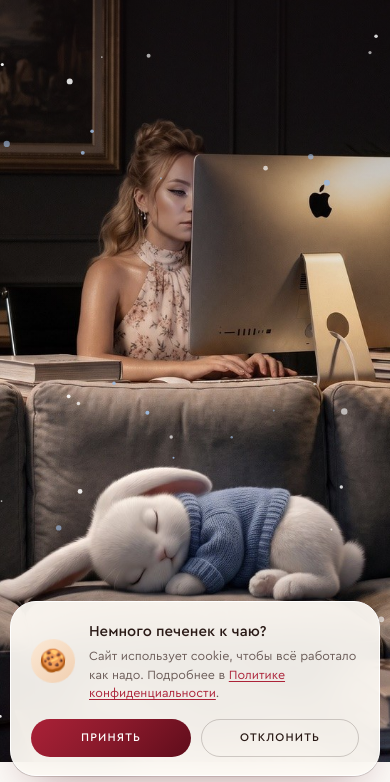
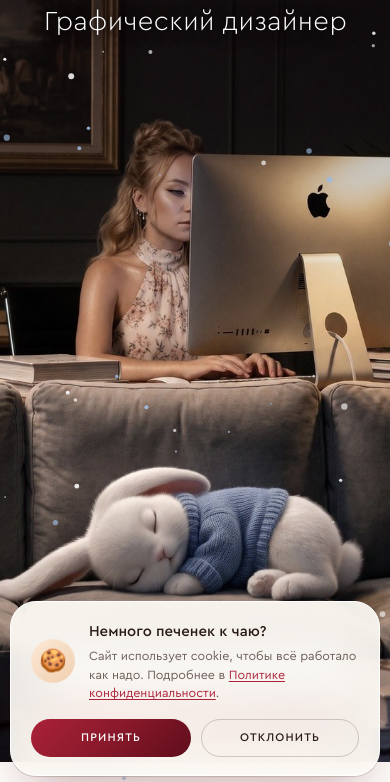
Before and after one commit to lenashya-coder/lenashya-site, a plain HTML site: page index.html in a window 390 px wide. Shown: the part 58-840 px from the top of the page. Drawn offline with Linux system fonts and the light colour scheme.

Commit message:
Мобильный хиро: кнопки под Люсьеном, прелоадер, размытие первого экрана при прокрутке

```diff
--- a/index.html
+++ b/index.html
@@ -153,6 +153,23 @@ em{font-style:normal}
 }
 .hero-h1 .scr{font-family:var(--script);font-size:.95em;line-height:1;padding-left:.04em}
 .hero-btns{margin-top:44px;display:flex;gap:18px;flex-wrap:wrap}
+/* прелоадер + интро-размытие хиро */
+#preloader{
+  position:fixed;inset:0;z-index:300;background:var(--grad-red);
+  display:flex;flex-direction:column;align-items:center;justify-content:center;gap:24px;
+  transition:opacity .6s ease,visibility .6s;
+}
+#preloader.done{opacity:0;visibility:hidden;pointer-events:none}
+#preloader img{height:44px;width:auto;animation:plPulse 1.6s ease-in-out infinite}
+#preloader .pl-bar{width:132px;height:2px;border-radius:2px;background:rgba(255,255,255,.14);overflow:hidden}
+#preloader .pl-bar i{display:block;height:100%;width:40%;border-radius:2px;background:rgba(255,255,255,.9);animation:plSlide 1.1s ease-in-out infinite}
+@keyframes plPulse{0%,100%{opacity:.55;transform:scale(.97)}50%{opacity:1;transform:scale(1)}}
+@keyframes plSlide{0%{transform:translateX(-130%)}100%{transform:translateX(340%)}}
+.hero-ph img{transition:filter .12s linear}
+body.hero-anim .hero-txt,body.hero-anim .hero-swipe{opacity:0;transition:opacity .25s linear}
+@media (prefers-reduced-motion:reduce){
+  #preloader img,#preloader .pl-bar i{animation:none}
+}
 .btn{
   display:inline-flex;align-items:center;justify-content:center;
   border-radius:999px;padding:18px 36px;
@@ -167,6 +184,8 @@ em{font-style:normal}
 .hero-ph{position:relative;min-height:420px}
 .hero-ph picture{position:absolute;inset:0}
 .hero-ph img{position:absolute;inset:0;width:100%;height:100%;object-fit:cover;object-position:50% 50%}
+.hero-swipe{display:none}
+@media (prefers-reduced-motion:reduce){.hero-swipe{animation:none}}
 
 /* ===== Новогодний блок с Люсьеном ===== */
 .ny{
@@ -735,15 +754,41 @@ em{font-style:normal}
   body[data-page]:not([data-page="home"]) .hd-burger{color:var(--ink)}
   body[data-page]:not([data-page="home"]) main{padding-top:72px}
 
-  .hero{grid-template-columns:1fr;min-height:0;margin-top:0;border-radius:0;overflow:visible}
+  .hero{grid-template-columns:minmax(0,1fr);min-height:0;margin-top:0;border-radius:0;overflow:visible;position:relative}
+  /* заголовок — поверх фото вверху; стеклянный блок с пилюлей и кнопками — внизу, под кроликом */
+  .hero-txt .hero-h1{
+    position:absolute;top:64px;left:28px;right:28px;margin:0;z-index:3;
+    font-size:clamp(26px,7vw,34px);color:#fff;white-space:nowrap;
+    text-shadow:0 2px 16px rgba(10,6,8,.55),0 0 3px rgba(10,6,8,.35);
+  }
+  .hero-txt .hero-h1 .h1-more{display:none}
+  .hero-ph img{object-position:50% 30%}
   .hero-ph{order:-1;min-height:480px;height:calc(100vh - 24px);height:calc(100lvh - 24px);margin:0 -24px;aspect-ratio:auto}
   .hero-ph::before{ /* затемнение сверху под заголовок */
     content:'';position:absolute;inset:0 0 auto;height:46%;z-index:1;
     background:linear-gradient(180deg,rgba(20,12,16,.58),rgba(20,12,16,0));
   }
-  .hero-txt{border-radius:30px;margin-top:24px;position:relative;padding:44px 28px 48px}
-  .hero-pill{margin-top:26px;font-size:12px;padding:10px 16px}
-  .hero-h1{font-size:clamp(27px,7.4vw,34px);margin-top:30px}
+  .hero-swipe{ /* подсказка «листайте» — на стыке фото и стеклянного блока */
+    position:absolute;left:50%;top:auto;bottom:128px;transform:translateX(-50%);z-index:4;
+    width:44px;height:44px;border-radius:50%;display:grid;place-items:center;
+    background:rgba(20,12,16,.34);border:1px solid rgba(255,255,255,.35);
+    -webkit-backdrop-filter:blur(6px);backdrop-filter:blur(6px);
+    animation:heroSwipe 1.9s ease-in-out infinite;transition:opacity .45s;
+  }
+  .hero-swipe.off{opacity:0}
+  @keyframes heroSwipe{0%,100%{transform:translate(-50%,0)}50%{transform:translate(-50%,-7px)}}
+  /* кнопки и пилюля — прямо на фото (книги), без плашки и стрелки */
+  .hero-txt{
+    position:static;
+    margin:-128px 12px 24px;padding:0 10px 12px;justify-content:center;
+    background:transparent;border:none;box-shadow:none;border-radius:0;
+    -webkit-backdrop-filter:none;backdrop-filter:none;
+  }
+  .hero-txt .hero-logo{display:none}
+  .hero-pill{display:none}
+  .hero-txt .hero-btns{position:relative;z-index:2;margin-top:12px;flex-direction:column;flex-wrap:nowrap;align-items:stretch;gap:10px}
+  .hero-txt .hero-btns .btn{flex:0 0 auto;width:auto;padding:13px 4px;font-size:11px;letter-spacing:.08em;white-space:nowrap}
+  .hero-swipe{display:none}
   .wcard{flex-basis:82%}
   .ny{flex-direction:column;min-height:0}
   .ny-dot{display:none}
@@ -761,6 +806,13 @@ em{font-style:normal}
   .hero-ph{margin:0 -16px}
   .hero-pill{font-size:11px;padding:9px 14px;letter-spacing:-.01em;max-width:100%;white-space:nowrap}
   .hero-btns .btn{width:100%}
+}
+@media (max-width:380px){
+  .hero-txt{padding-left:20px;padding-right:20px}
+  .hero-pill{font-size:10px;padding:8px 12px;letter-spacing:-.02em}
+  .hero-txt .hero-h1{font-size:clamp(21px,6.4vw,34px)}
+}
+@media (max-width:560px){
   .works-head{flex-direction:column;align-items:flex-start}
   .works-nav{width:100%;justify-content:space-between}
   .works-nav .btn-red{order:-1;width:100%}
@@ -788,6 +840,10 @@ em{font-style:normal}
 </style>
 </head>
 <body data-page="home">
+<div id="preloader" aria-hidden="true">
+  <img src="assets/img/logo-white.svg" alt="">
+  <span class="pl-bar"><i></i></span>
+</div>
 <canvas id="snow" aria-hidden="true"></canvas>
 
 <header class="hd">
@@ -823,11 +879,11 @@ em{font-style:normal}
     <div class="hero rv">
       <div class="hero-txt">
         <div class="hero-logo"><img src="assets/img/logo-white.svg" alt="lenashya"></div>
-        <h1 class="hero-h1">Графический дизайнер<br>бренд-дизайнер<br><em class="scr">lenashya</em></h1>
+        <h1 class="hero-h1">Графический дизайнер<span class="h1-more"><br>бренд-дизайнер<br><em class="scr">lenashya</em></span></h1>
         <span class="hero-pill">специализация: Beauty Industry / Индустрия красоты</span>
         <div class="hero-btns">
           <a class="btn btn-blue" href="#/portfolio">Смотреть портфолио</a>
-          <a class="btn btn-ghost" href="#cta" data-scroll="#cta">Обсудить проект</a>
+          <a class="btn btn-red" href="#cta" data-scroll="#cta">Обсудить проект</a>
         </div>
       </div>
       <div class="hero-ph">
@@ -835,6 +891,7 @@ em{font-style:normal}
           <source media="(max-width:900px)" srcset="assets/img/hero-mob.jpg">
           <img src="assets/img/hero.jpg" alt="Лена Мыльникова за рабочим столом, на диване спит заяц Люсьен" fetchpriority="high">
         </picture>
+        <div class="hero-swipe" id="hero-swipe" aria-hidden="true"><svg viewBox="0 0 24 24" width="20" height="20" fill="none" stroke="#fff" stroke-width="2" stroke-linecap="round" stroke-linejoin="round"><path d="M6 12l6-6 6 6M6 19l6-6 6 6"/></svg></div>
       </div>
     </div>
   </section>
@@ -1430,6 +1487,45 @@ em{font-style:normal}
   }
   initTimeline();
 
+  /* стрелка «листайте вверх» прячется после начала скролла */
+  (function(){
+    var hsw=$('#hero-swipe');if(!hsw)return;
+    addEventListener('scroll',function(){hsw.classList.toggle('off',scrollY>50)},{passive:true});
+  })();
+
+  /* прелоадер + интро: размытое фото без надписей, проявление по прокрутке */
+  (function(){
+    var pl=document.getElementById('preloader');
+    var done=false;
+    function finish(){if(done||!pl)return;done=true;pl.classList.add('done');setTimeout(function(){pl.style.display='none'},700)}
+    addEventListener('load',function(){setTimeout(finish,900)});
+    setTimeout(finish,3500);
+    if(matchMedia('(prefers-reduced-motion: reduce)').matches)return;
+    if(document.body.getAttribute('data-page')!=='home')return;
+    var img=document.querySelector('.hero-ph img');if(!img)return;
+    var card=$('.hero-txt'),sw=$('#hero-swipe');
+    document.body.classList.add('hero-anim');
+    var revealed=false,ticking=false;
+    function apply(){
+      ticking=false;
+      if(revealed)return;
+      var p=Math.min(1,scrollY/90);
+      img.style.filter='blur('+(16*(1-p)).toFixed(2)+'px) brightness('+(0.85+0.15*p).toFixed(3)+')';
+      var o=Math.min(1,p/0.55).toFixed(3);
+      if(card)card.style.opacity=o;
+      if(sw)sw.style.opacity=o;
+      if(p>=1){
+        revealed=true;
+        img.style.filter='';
+        if(card)card.style.opacity='';
+        if(sw)sw.style.opacity='';
+        document.body.classList.remove('hero-anim');
+      }
+    }
+    addEventListener('scroll',function(){if(!ticking){ticking=true;requestAnimationFrame(apply)}},{passive:true});
+    apply();
+  })();
+
   /* ================= COOKIE ================= */
   (function(){
     var ck=$('#ck');
```
